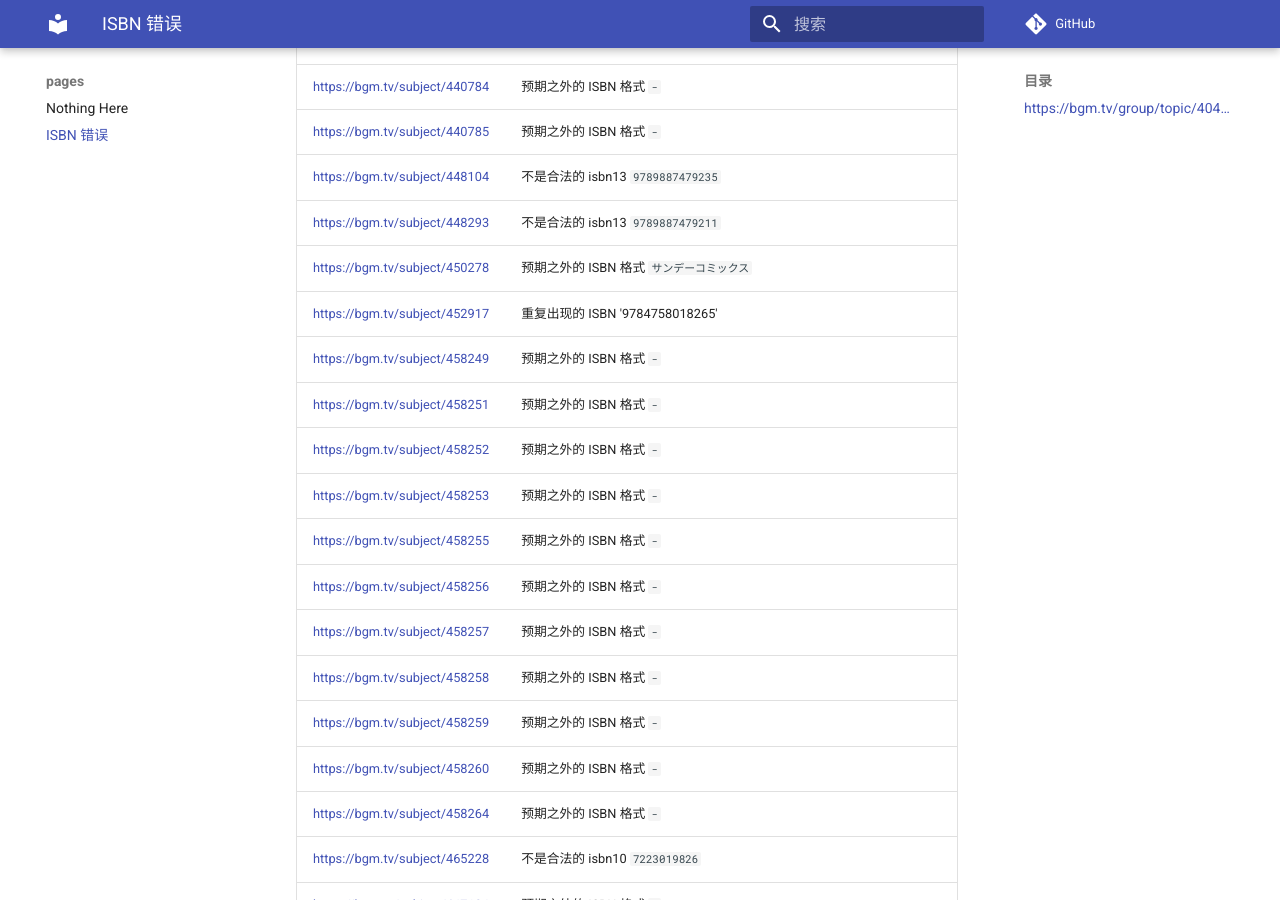
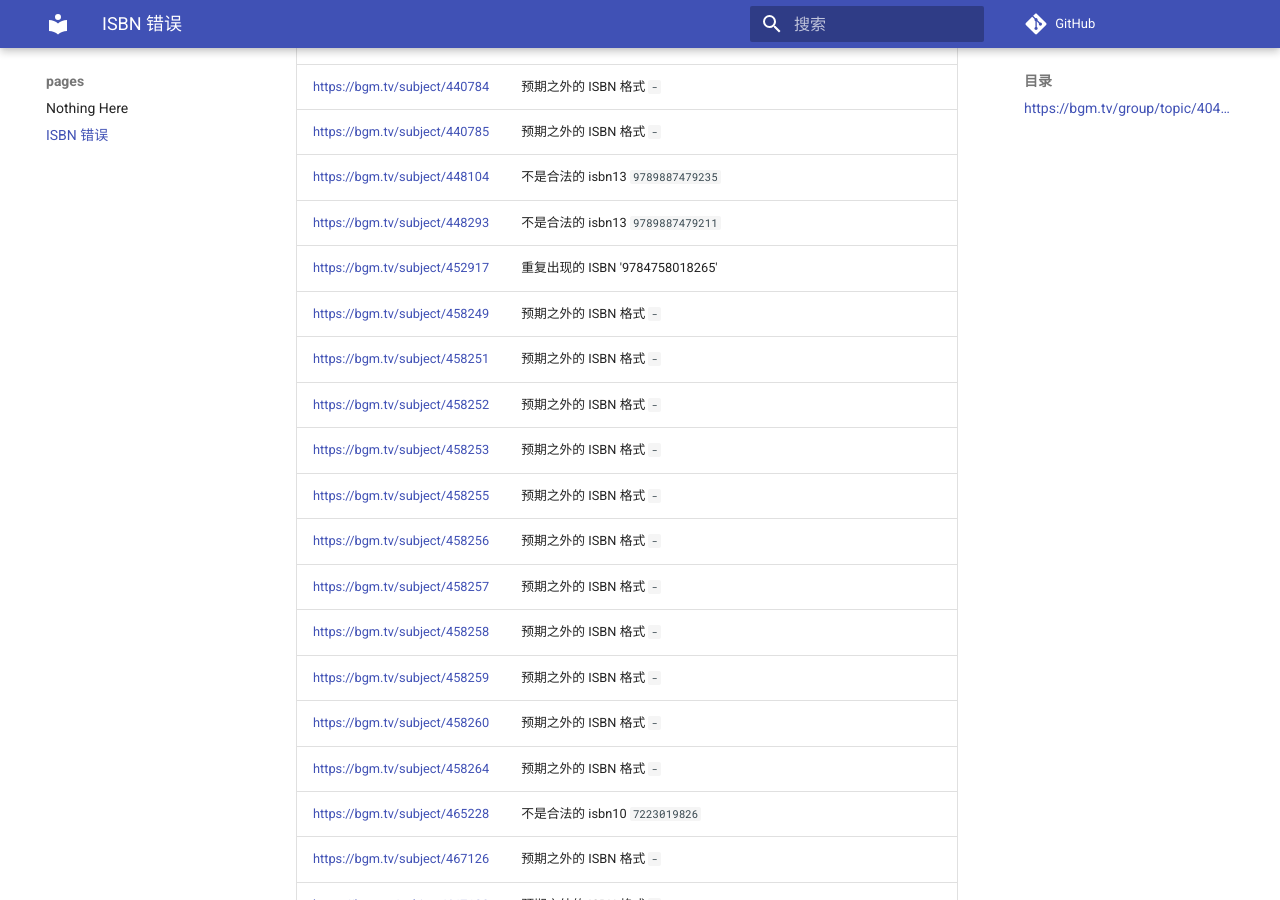
Before and after one commit to trim21/bangumi-pages, an MkDocs documentation site: the page built from docs/isbn.md, in a window 1280 px wide and 900 px high, scrolled down 4119 px. Built offline with MkDocs 1.6.1 and Material for MkDocs 9.7.7, drawn with Linux system fonts in a browser that asks for light colours; comment, search, counter and statistics services are not loaded; part of the change alters nothing that is shown.

Commit message:
update isbn.md

```diff
--- a/docs/isbn.md
+++ b/docs/isbn.md
@@ -1,7 +1,7 @@
 # ISBN 错误
 ## <https://bgm.tv/group/topic/404801>
 
-total 170
+total 169
 
 | url | error |
 | --- |  ---  |
@@ -94,7 +94,6 @@ total 170
 | <https://bgm.tv/subject/440785> | 预期之外的 ISBN 格式 `-` |
 | <https://bgm.tv/subject/448104> | 不是合法的 isbn13 <code>9789887479235</code> |
 | <https://bgm.tv/subject/448293> | 不是合法的 isbn13 <code>9789887479211</code> |
-| <https://bgm.tv/subject/450278> | 预期之外的 ISBN 格式 `サンデーコミックス` |
 | <https://bgm.tv/subject/452917> | 重复出现的 ISBN '9784758018265' |
 | <https://bgm.tv/subject/458249> | 预期之外的 ISBN 格式 `-` |
 | <https://bgm.tv/subject/458251> | 预期之外的 ISBN 格式 `-` |
```
